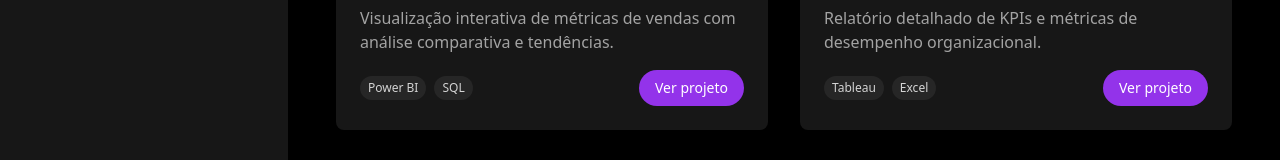
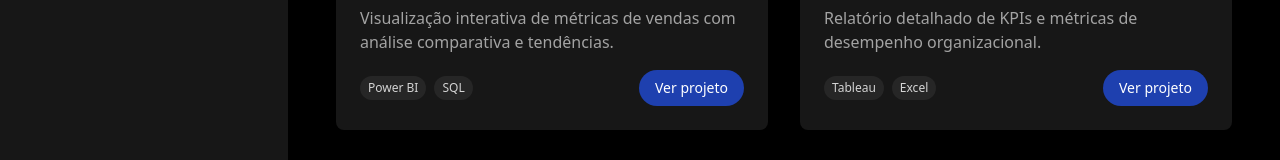
Before and after one commit to iagokonopka/powerbi-portfolio, a Next.js app: page / in a window 1280 px wide. Shown: the part 394-554 px from the top of the page. Built offline with nearby package versions, Linux system fonts and the light colour scheme.

Commit message:
added dark mode layout

```diff
--- a/src/app/page.tsx
+++ b/src/app/page.tsx
@@ -6,7 +6,6 @@ import { Github, Linkedin, Mail } from 'lucide-react';
 export default function BIPortfolioPage() {
   return (
     <div className="flex flex-col md:flex-row min-h-screen bg-black text-white">
-      {/* Sidebar */}
       <aside className="w-full md:w-72 bg-neutral-900 p-6 md:p-8">
         <div className="flex flex-col h-full">
           <div>
@@ -30,7 +29,6 @@ export default function BIPortfolioPage() {
         </div>
       </aside>
 
-      {/* Main Content Area */}
       <main className="flex-1 p-6 md:p-12">
         <section className="max-w-4xl mx-auto">
           <h1 className="text-2xl md:text-4xl font-bold mb-6 md:mb-8">Meus Projetos de BI</h1>
@@ -75,7 +73,7 @@ export default function BIPortfolioPage() {
                   </div>
                   <Link
                     href={project.link}
-                    className="bg-purple-600 hover:bg-purple-700 text-white px-4 py-2 rounded-full text-sm transition-colors"
+                    className="bg-blue-800 hover:bg-blue-900 text-white px-4 py-2 rounded-full text-sm transition-colors"
                   >
                     Ver projeto
                   </Link>
```
